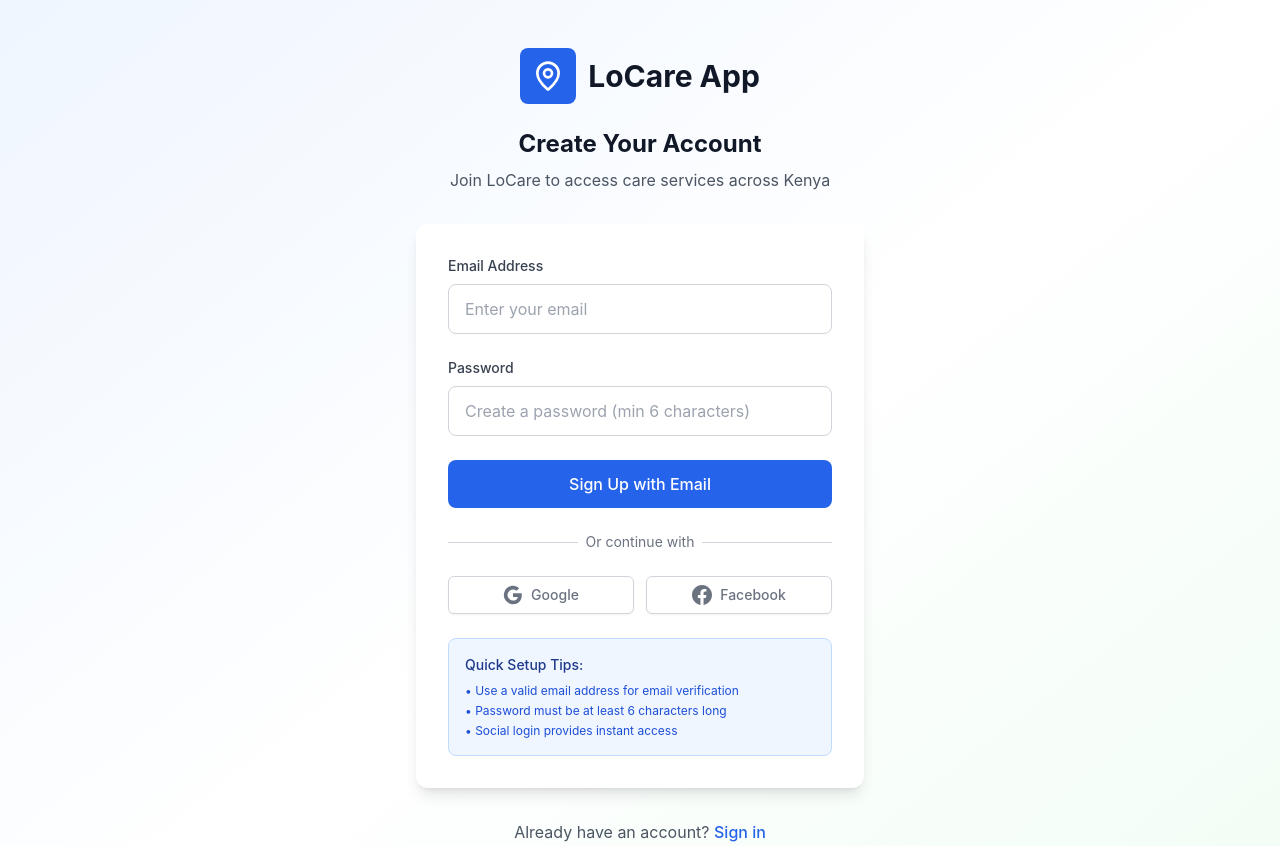
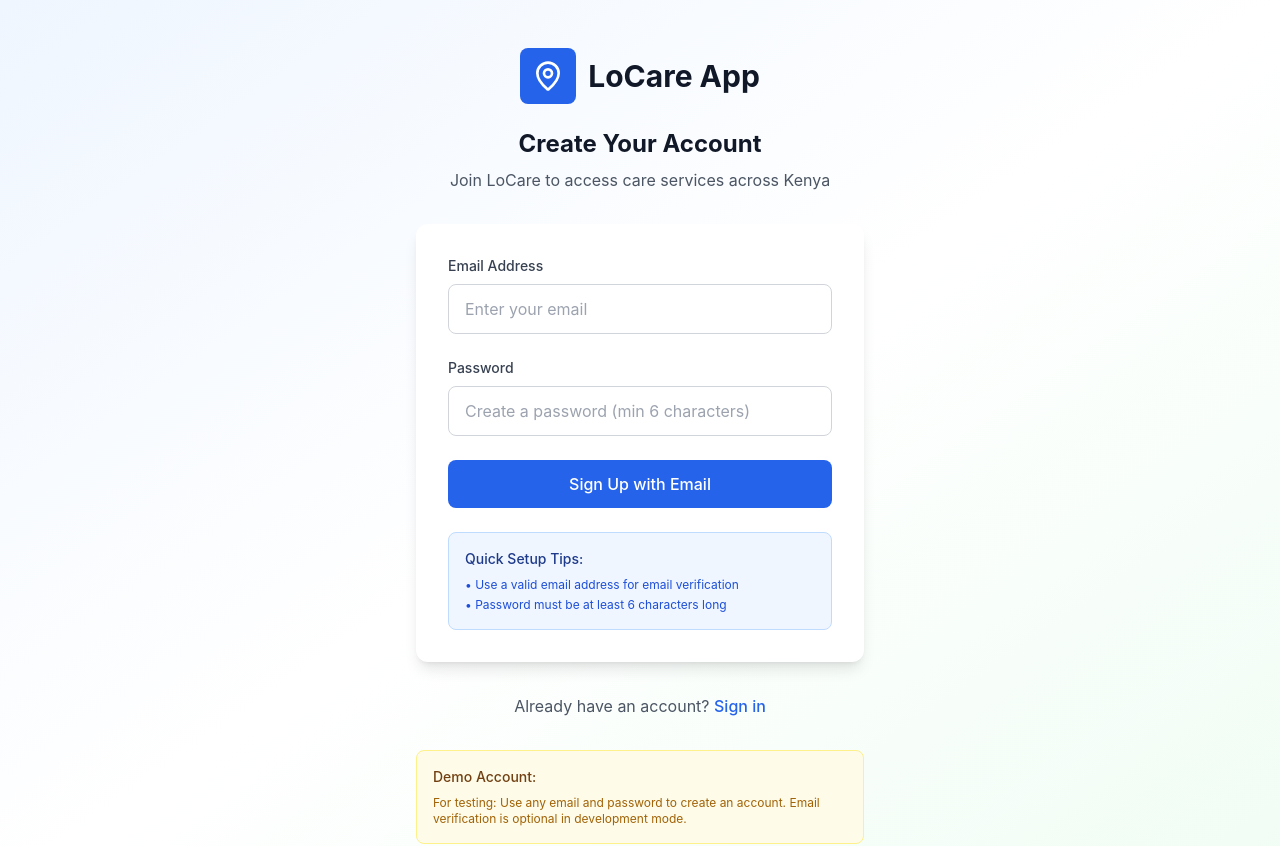
Before and after one commit to kimutaikennedyDevOps/locare-web-app-services, a Next.js app: page /auth/signup in a window 1280 px wide. Shown: the top 846 px of the page. Built offline with nearby package versions, Linux system fonts and the light colour scheme.

Commit message:
Remove social login, keep email authentication only

```diff
--- a/src/app/auth/signin/page.tsx
+++ b/src/app/auth/signin/page.tsx
@@ -37,27 +37,7 @@
     }
   };
 
-  const handleSocialSignin = async (provider: 'google' | 'facebook') => {
-    setLoading(true);
-    setMessage('');
 
-    try {
-      const { data, error } = await supabase.auth.signInWithOAuth({
-        provider,
-        options: {
-          redirectTo: `${window.location.origin}/care`
-        }
-      });
-
-      if (error) {
-        setMessage(`Error: ${error.message}`);
-      }
-    } catch (error) {
-      setMessage('An unexpected error occurred during signin');
-    } finally {
-      setLoading(false);
-    }
-  };
 
   return (
     <div className="min-h-screen bg-gradient-to-br from-blue-50 via-white to-green-50 flex items-center justify-center py-12 px-4 sm:px-6 lg:px-8">
@@ -127,44 +107,7 @@
             </button>
           </form>
 
-          {/* Social Login */}
-          <div className="mt-6">
-            <div className="relative">
-              <div className="absolute inset-0 flex items-center">
-                <div className="w-full border-t border-gray-300" />
-              </div>
-              <div className="relative flex justify-center text-sm">
-                <span className="px-2 bg-white text-gray-500">Or continue with</span>
-              </div>
-            </div>
 
-            <div className="mt-6 grid grid-cols-2 gap-3">
-              <button
-                onClick={() => handleSocialSignin('google')}
-                disabled={loading}
-                className="w-full inline-flex justify-center py-2 px-4 border border-gray-300 rounded-md shadow-sm bg-white text-sm font-medium text-gray-500 hover:bg-gray-50 disabled:opacity-50"
-              >
-                <svg className="w-5 h-5" viewBox="0 0 24 24">
-                  <path fill="currentColor" d="M22.56 12.25c0-.78-.07-1.53-.2-2.25H12v4.26h5.92c-.26 1.37-1.04 2.53-2.21 3.31v2.77h3.57c2.08-1.92 3.28-4.74 3.28-8.09z"/>
-                  <path fill="currentColor" d="M12 23c2.97 0 5.46-.98 7.28-2.66l-3.57-2.77c-.98.66-2.23 1.06-3.71 1.06-2.86 0-5.29-1.93-6.16-4.53H2.18v2.84C3.99 20.53 7.7 23 12 23z"/>
-                  <path fill="currentColor" d="M5.84 14.09c-.22-.66-.35-1.36-.35-2.09s.13-1.43.35-2.09V7.07H2.18C1.43 8.55 1 10.22 1 12s.43 3.45 1.18 4.93l2.85-2.22.81-.62z"/>
-                  <path fill="currentColor" d="M12 5.38c1.62 0 3.06.56 4.21 1.64l3.15-3.15C17.45 2.09 14.97 1 12 1 7.7 1 3.99 3.47 2.18 7.07l3.66 2.84c.87-2.6 3.3-4.53 6.16-4.53z"/>
-                </svg>
-                <span className="ml-2">Google</span>
-              </button>
-
-              <button
-                onClick={() => handleSocialSignin('facebook')}
-                disabled={loading}
-                className="w-full inline-flex justify-center py-2 px-4 border border-gray-300 rounded-md shadow-sm bg-white text-sm font-medium text-gray-500 hover:bg-gray-50 disabled:opacity-50"
-              >
-                <svg className="w-5 h-5" fill="currentColor" viewBox="0 0 24 24">
-                  <path d="M24 12.073c0-6.627-5.373-12-12-12s-12 5.373-12 12c0 5.99 4.388 10.954 10.125 11.854v-8.385H7.078v-3.47h3.047V9.43c0-3.007 1.792-4.669 4.533-4.669 1.312 0 2.686.235 2.686.235v2.953H15.83c-1.491 0-1.956.925-1.956 1.874v2.25h3.328l-.532 3.47h-2.796v8.385C19.612 23.027 24 18.062 24 12.073z"/>
-                </svg>
-                <span className="ml-2">Facebook</span>
-              </button>
-            </div>
-          </div>
         </div>
 
         {/* Sign Up Link */}
--- a/src/app/auth/signup/page.tsx
+++ b/src/app/auth/signup/page.tsx
@@ -42,27 +42,7 @@
     }
   };
 
-  const handleSocialSignup = async (provider: 'google' | 'facebook') => {
-    setLoading(true);
-    setMessage('');
 
-    try {
-      const { data, error } = await supabase.auth.signInWithOAuth({
-        provider,
-        options: {
-          redirectTo: `${window.location.origin}/care`
-        }
-      });
-
-      if (error) {
-        setMessage(`Error: ${error.message}`);
-      }
-    } catch (error) {
-      setMessage('An unexpected error occurred during signup');
-    } finally {
-      setLoading(false);
-    }
-  };
 
   return (
     <div className="min-h-screen bg-gradient-to-br from-blue-50 via-white to-green-50 flex items-center justify-center py-12 px-4 sm:px-6 lg:px-8">
@@ -133,44 +113,7 @@
             </button>
           </form>
 
-          {/* Social Login */}
-          <div className="mt-6">
-            <div className="relative">
-              <div className="absolute inset-0 flex items-center">
-                <div className="w-full border-t border-gray-300" />
-              </div>
-              <div className="relative flex justify-center text-sm">
-                <span className="px-2 bg-white text-gray-500">Or continue with</span>
-              </div>
-            </div>
 
-            <div className="mt-6 grid grid-cols-2 gap-3">
-              <button
-                onClick={() => handleSocialSignup('google')}
-                disabled={loading}
-                className="w-full inline-flex justify-center py-2 px-4 border border-gray-300 rounded-md shadow-sm bg-white text-sm font-medium text-gray-500 hover:bg-gray-50 disabled:opacity-50"
-              >
-                <svg className="w-5 h-5" viewBox="0 0 24 24">
-                  <path fill="currentColor" d="M22.56 12.25c0-.78-.07-1.53-.2-2.25H12v4.26h5.92c-.26 1.37-1.04 2.53-2.21 3.31v2.77h3.57c2.08-1.92 3.28-4.74 3.28-8.09z"/>
-                  <path fill="currentColor" d="M12 23c2.97 0 5.46-.98 7.28-2.66l-3.57-2.77c-.98.66-2.23 1.06-3.71 1.06-2.86 0-5.29-1.93-6.16-4.53H2.18v2.84C3.99 20.53 7.7 23 12 23z"/>
-                  <path fill="currentColor" d="M5.84 14.09c-.22-.66-.35-1.36-.35-2.09s.13-1.43.35-2.09V7.07H2.18C1.43 8.55 1 10.22 1 12s.43 3.45 1.18 4.93l2.85-2.22.81-.62z"/>
-                  <path fill="currentColor" d="M12 5.38c1.62 0 3.06.56 4.21 1.64l3.15-3.15C17.45 2.09 14.97 1 12 1 7.7 1 3.99 3.47 2.18 7.07l3.66 2.84c.87-2.6 3.3-4.53 6.16-4.53z"/>
-                </svg>
-                <span className="ml-2">Google</span>
-              </button>
-
-              <button
-                onClick={() => handleSocialSignup('facebook')}
-                disabled={loading}
-                className="w-full inline-flex justify-center py-2 px-4 border border-gray-300 rounded-md shadow-sm bg-white text-sm font-medium text-gray-500 hover:bg-gray-50 disabled:opacity-50"
-              >
-                <svg className="w-5 h-5" fill="currentColor" viewBox="0 0 24 24">
-                  <path d="M24 12.073c0-6.627-5.373-12-12-12s-12 5.373-12 12c0 5.99 4.388 10.954 10.125 11.854v-8.385H7.078v-3.47h3.047V9.43c0-3.007 1.792-4.669 4.533-4.669 1.312 0 2.686.235 2.686.235v2.953H15.83c-1.491 0-1.956.925-1.956 1.874v2.25h3.328l-.532 3.47h-2.796v8.385C19.612 23.027 24 18.062 24 12.073z"/>
-                </svg>
-                <span className="ml-2">Facebook</span>
-              </button>
-            </div>
-          </div>
 
           {/* Info Box */}
           <div className="mt-6 p-4 bg-blue-50 border border-blue-200 rounded-lg">
@@ -178,7 +121,6 @@
             <ul className="text-xs text-blue-700 space-y-1">
               <li>• Use a valid email address for email verification</li>
               <li>• Password must be at least 6 characters long</li>
-              <li>• Social login provides instant access</li>
             </ul>
           </div>
         </div>
```
